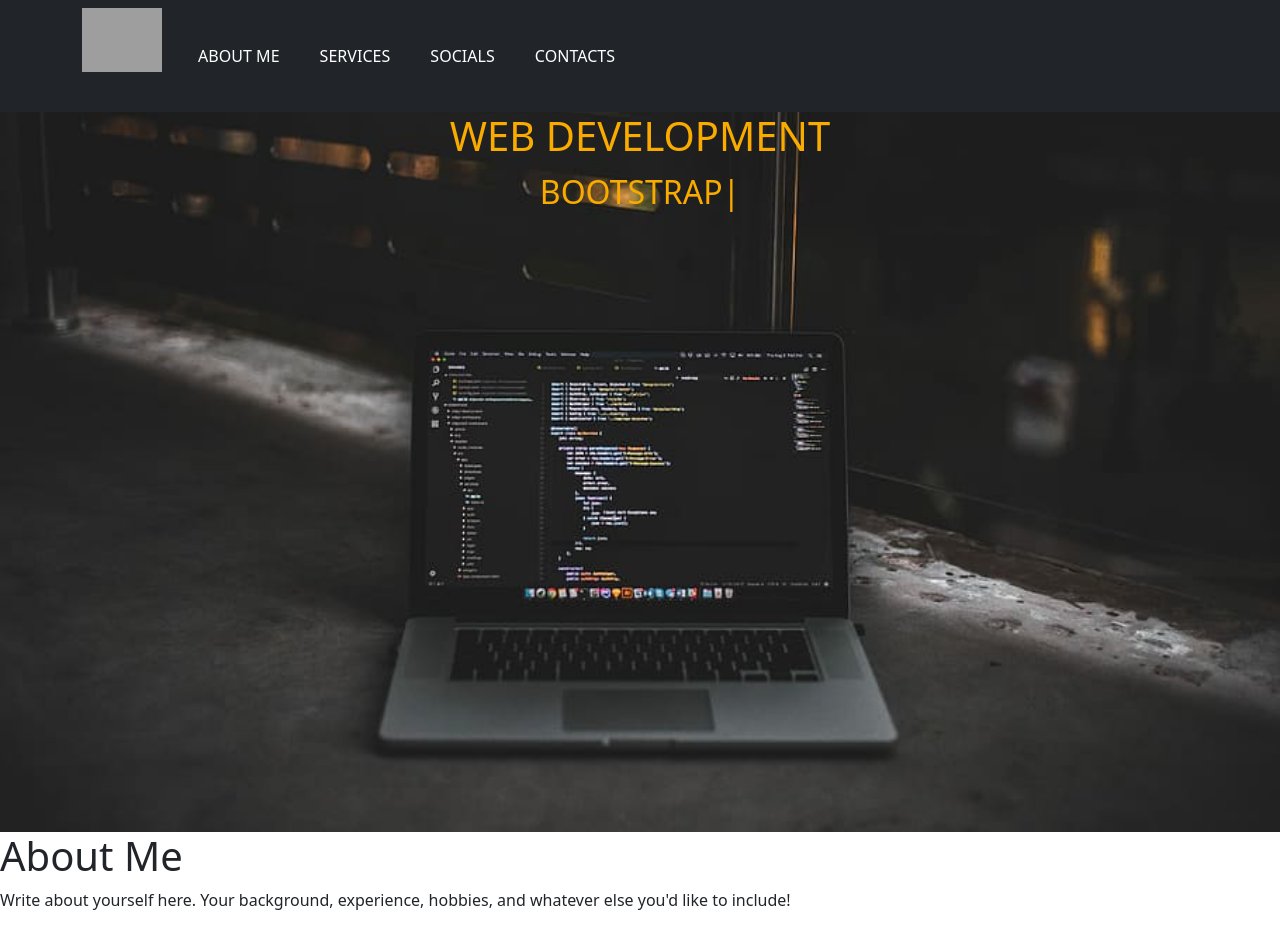
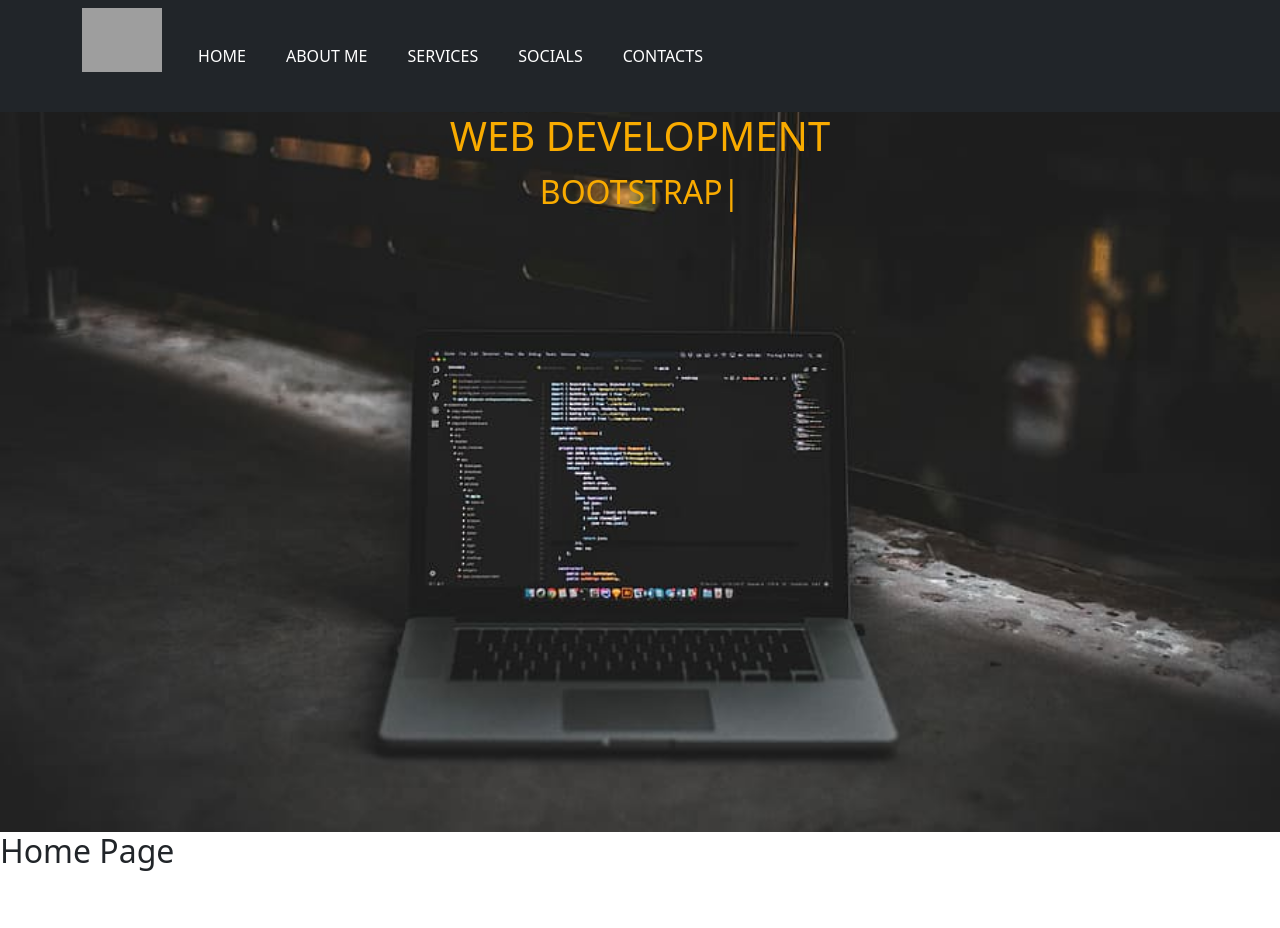
Before and after one commit to pepoloco/Portfolio-Project, a React (Create React App) app in the folder protfolio/: page / in a window 1280 px wide. After the commit the page ends 878 px from the top, so only its background shows below. Built offline with nearby package versions, Linux system fonts and the light colour scheme; grey boxes are pictures that could not be loaded.

Commit message:
update
got the routes fixed , should match the App.jsalso the Navbar to be to

```diff
--- a/protfolio/src/App.js
+++ b/protfolio/src/App.js
@@ -1,36 +1,29 @@
 import './App.css';
 import 'bootstrap/dist/css/bootstrap.min.css'
-import { BrowserRouter as Router, Route, Routes } from "react-router-dom";
+import { BrowserRouter, Routes, Route } from "react-router-dom";
 import Navbar from './Components/Navbar'
-import Header from './Components/Header';
-import AboutMe from './Components/AboutMe';
-import Services from './Components/Services';
-import Contact from './Components/Contacts'
-import Socials from './Components/Socials'
-// import Clock from './Components/Clock'
-
-
+import HomePage from './Pages/HomePage'
+import AboutMe from './Pages/AboutMe';
+import Services from './Pages/Services.jsx';
+import Contact from './Pages/Contacts'
+import Socials from './Pages/Socials'
 
 
 
 function App() {
   return (
     <>
-      {/* <Clock/> */}
-      <Router>
+      <BrowserRouter>
         <Navbar />
-        <Header />
         <Routes>
-          <Route path="/" element={<AboutMe />} />
-          <Route path="/about-me" element={<AboutMe />} />
-          <Route path="/" element={<Services />} />
-          <Route path="/about-me" element={<Services />} />
-          <Route path="/" element={<Socials />} />
-          <Route path="/about-me" element={<Socials />} />
-          <Route path="/" element={<Contact />} />
-          <Route path="/about-me" element={<Contact />} />
+          <Route index element={<HomePage />} />
+          <Route path='/home' element={<HomePage />} />
+          <Route path='/aboutMe' element={<AboutMe />} />
+          <Route path='/services' element={<Services />} />
+          <Route path='/contact' element={<Contact />} />
+          <Route path='/socials' element={<Socials />} />
         </Routes>
-      </Router>
+      </BrowserRouter >
     </>
   );
 }
--- a/protfolio/src/Components/AboutMe.jsx
+++ /dev/null
@@ -1,13 +0,0 @@
-import React from 'react';
-
-const AboutMe = () => {
-    return (
-        <div>
-            <h1>About Me</h1>
-            <p>Write about yourself here. Your background, experience, hobbies, and whatever else you'd like to include!</p>
-            {/* Add more content as needed */}
-        </div>
-    );
-};
-
-export default AboutMe;
--- a/protfolio/src/Components/Contacts.jsx
+++ /dev/null
@@ -1,13 +0,0 @@
-import React from 'react'
-
-const Contacts = () => {
-    return (
-        <div>
-            <h1>About Me</h1>
-            <p>Write about yourself here. Your background, experience, hobbies, and whatever else you'd like to include!</p>
-            {/* Add more content as needed */}
-        </div>
-    );
-}
-
-export default Contacts
--- a/protfolio/src/Components/Navbar.jsx
+++ b/protfolio/src/Components/Navbar.jsx
@@ -16,16 +16,19 @@ const Navbar = () => {
         <div className="collapse navbar-collapse" id="navbarSupportedContent">
           <ul className="navbar-nav">
             <li className="nav-item">
-              <Link className="nav-link active" to="/about-me">About me</Link>
+              <Link className="nav-link active" to="/home">Home</Link>
             </li>
             <li className="nav-item">
-              <Link className="nav-link" href="#services">Services</Link>
+              <Link className="nav-link active" to="/aboutMe">About me</Link>
             </li>
             <li className="nav-item">
-              <Link className="nav-link active" aria-current="page" href="#socials">Socials</Link>
+              <Link className="nav-link active" to="/services">Services</Link>
             </li>
             <li className="nav-item">
-              <Link className="nav-link active" aria-current="page" href="#contacts">Contacts</Link>
+              <Link className="nav-link active" aria-current="page" to="/socials">Socials</Link>
+            </li>
+            <li className="nav-item">
+              <Link className="nav-link active" aria-current="page" to="/contact">Contacts</Link>
             </li>
           </ul>
         </div>
--- a/protfolio/src/Components/Services.jsx
+++ /dev/null
@@ -1,14 +0,0 @@
-import React from "react";
-
-export const Services = () => {
-    return (
-        <div>
-            <h1>About Me</h1>
-            <p>Write about yourself here. Your background, experience, hobbies, and whatever else you'd like to include!</p>
-            {/* Add more content as needed */}
-        </div>
-    );
-}
-
-
-export default Services
--- a/protfolio/src/Components/Socials.jsx
+++ /dev/null
@@ -1,13 +0,0 @@
-import React from 'react'
-
-const Socials = () => {
-    return (
-        <div>
-            <h1>About Me</h1>
-            <p>Write about yourself here. Your background, experience, hobbies, and whatever else you'd like to include!</p>
-            {/* Add more content as needed */}
-        </div>
-    );
-}
-
-export default Socials
--- /dev/null
+++ b/protfolio/src/Pages/AboutMe.jsx
@@ -0,0 +1,12 @@
+import React from 'react';
+import Header from '../Components/Header';
+
+function AboutMe () {
+    return (
+        <>
+
+            <h2>Home Page</h2>
+        </>
+    )
+}
+export default AboutMe
--- /dev/null
+++ b/protfolio/src/Pages/Contacts.jsx
@@ -0,0 +1,12 @@
+import React from 'react';
+import Header from '../Components/Header';
+
+function Contact() {
+    return (
+        <>
+
+            <h2>Contacts</h2>
+        </>
+    )
+}
+export default Contact
--- /dev/null
+++ b/protfolio/src/Pages/HomePage.jsx
@@ -0,0 +1,12 @@
+import React from 'react';
+import Header from '../Components/Header';
+
+function HomePage () {
+    return (
+        <>
+            <Header />
+            <h2>Home Page</h2>
+        </>
+    )
+}
+export default HomePage
--- /dev/null
+++ b/protfolio/src/Pages/Services.jsx
@@ -0,0 +1,12 @@
+import React from 'react';
+import Header from '../Components/Header';
+
+function Services () {
+    return (
+        <>
+
+            <h2>Services</h2>
+        </>
+    )
+}
+export default Services
--- /dev/null
+++ b/protfolio/src/Pages/Socials.jsx
@@ -0,0 +1,10 @@
+import React from 'react';
+import Header from '../Components/Header';
+
+function Socials() {
+    return (
+        <h2>Socials</h2>
+    )
+}
+
+export default Socials
```
